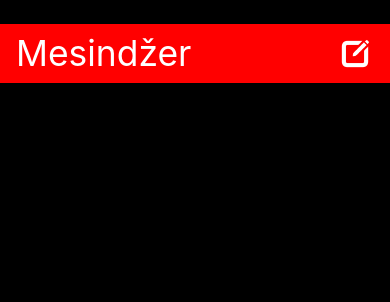
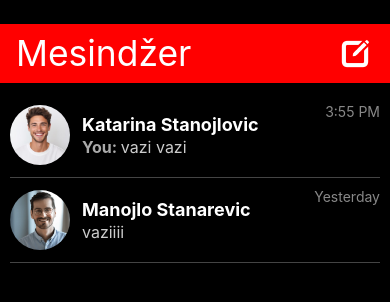
Before and after one commit to HenryHardcore/ChatApp, a React Native app: screen / in a window 390 px wide. Shown: the top 302 px of the page. Built offline with nearby package versions, Linux system fonts and the light colour scheme.

Commit message:
added chats

```diff
--- a/App.js
+++ b/App.js
@@ -2,18 +2,22 @@ import { StatusBar } from 'expo-status-bar';
 import { StyleSheet, Text, View } from 'react-native';
 import { SafeAreaProvider, SafeAreaView } from 'react-native-safe-area-context';
 import Header from './Header'
+import Chatovi from './Chatovi'
 
 export default function App() {
   return (
+    <>
       <SafeAreaProvider>
         <View style={styles.root}>
           <View style={styles.statusBarBackground} />
           <StatusBar style="light" translucent />
-        <SafeAreaView>
+          <SafeAreaView style={styles.safeArea}>
             <Header/>
+            <Chatovi/>
           </SafeAreaView>
         </View>
       </SafeAreaProvider>
+    </>
   );
 }
 
@@ -32,4 +36,7 @@ const styles = StyleSheet.create({
     alignItems: 'center',
     justifyContent: 'center',
   },
+  safeArea: {
+    flex: 1,
+  }
 });
--- /dev/null
+++ b/Chatovi.jsx
@@ -0,0 +1,95 @@
+import { View, StyleSheet, Text, FlatList, Image } from "react-native";
+import img1 from './fotografije/bjelac.jpg';
+import img2 from './fotografije/bjelac2.webp';
+
+function Chatovi() {
+  const niz = [
+    {
+      profileImg: img1,
+      username: 'Katarina Stanojlovic',
+      lastMessage: 'vazi vazi',
+      lastMessageSender: 'You:',
+      timeOfLastMessage: '3:55 PM',
+    },
+    {
+      profileImg: img2,
+      username: 'Manojlo Stanarevic',
+      lastMessage: 'vaziiii',
+      lastMessageSender: '',
+      timeOfLastMessage: 'Yesterday',
+    },
+  ];
+
+  return (
+    <View style={styles.container}>
+      <FlatList
+        data={niz}
+        keyExtractor={(item, index) => index.toString()}
+        renderItem={({ item }) => (
+          <View style={styles.chatItem}>
+            <Image source={item.profileImg} style={styles.avatar} />
+            <View style={styles.chatContent}>
+              <Text style={styles.username}>{item.username}</Text>
+              <Text style={styles.message}>
+                {item.lastMessageSender && (
+                  <Text style={styles.senderLabel}>{item.lastMessageSender} </Text>
+                )}
+                {item.lastMessage}
+              </Text>
+            </View>
+            <Text style={styles.time}>{item.timeOfLastMessage}</Text>
+          </View>
+        )}
+      />
+    </View>
+  );
+}
+
+const styles = StyleSheet.create({
+  container: {
+    flex: 1,
+    backgroundColor: 'black',
+    padding: 10,
+  },
+  chatItem: {
+    flexDirection: 'row',
+    alignItems: 'center',
+    paddingVertical: 12,
+    borderBottomColor: '#444',
+    borderBottomWidth: 1,
+    position: 'relative',
+  },
+  avatar: {
+    width: 60,
+    height: 60,
+    borderRadius: 30,
+    marginRight: 12,
+  },
+  chatContent: {
+    flex: 1,
+    justifyContent: 'center',
+  },
+  username: {
+    color: 'white',
+    fontWeight: 'bold',
+    fontSize: 18,
+  },
+  message: {
+    color: '#ccc',
+    fontSize: 16,
+    marginTop: 2,
+  },
+  senderLabel: {
+    color: '#aaa',
+    fontWeight: 'bold',
+  },
+  time: {
+    position: 'absolute',
+    right: 0,
+    top: 10,
+    color: '#888',
+    fontSize: 14,
+  },
+});
+
+export default Chatovi;
--- a/Header.jsx
+++ b/Header.jsx
@@ -26,7 +26,6 @@ const styles = StyleSheet.create({
     backgroundColor: 'red',
     height: hp('7%'),
     width: '100%',
-    position: 'absolute',
     flexDirection: 'row',
     alignItems: 'center',
     justifyContent: 'space-between',
```
Also changed, not shown: fotografije/bjelac.jpg (added), fotografije/bjelac2.webp (added). Lines whose indentation alone changed are shown as unchanged.
